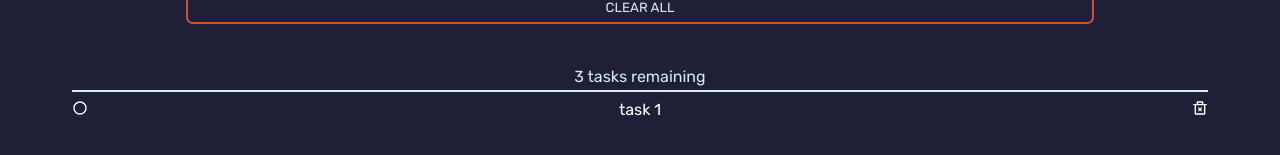
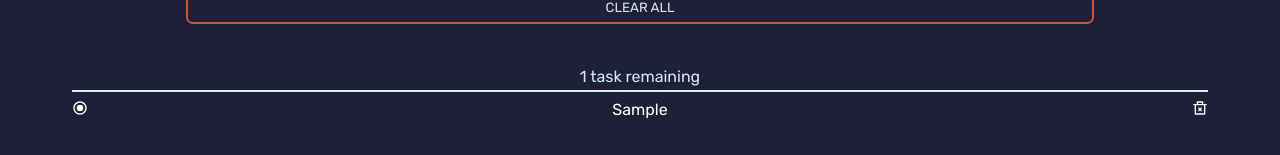
Before and after one commit to wmaKRET/better-todolist, a React (Create React App) app: page / in a window 1280 px wide. Both pictures are taken after typing "Sample" into the empty fields and a click on the button "ADD TASK". Shown: the part 307-462 px from the top of the page. Built offline with nearby package versions, Linux system fonts and the light colour scheme.

Commit message:
Update TasksListContainer to show current tasks

```diff
--- a/src/components/tasks-list/TasksList.js
+++ b/src/components/tasks-list/TasksList.js
@@ -16,12 +16,10 @@ const List = () => {
         setTasks(prevTasks => [...prevTasks, createTask(inputValue)])
     }
 
-    console.log(tasks)
-
     return (
         <div className="task-list">
-            <TasksListMenu addTask={addTask}/>
-            <TasksListContainer />
+            <TasksListMenu addTask={addTask} />
+            <TasksListContainer tasks={tasks} />
         </div>
     )
 }
--- a/src/components/tasks-list/TasksListContainer.js
+++ b/src/components/tasks-list/TasksListContainer.js
@@ -1,14 +1,22 @@
 import TasksListItem from "./TasksListItem"
 
-const TasksListContainer = () => {
+const TasksListContainer = ({ tasks }) => {
+    const taskElements = tasks.map(item => (
+        <TasksListItem key={item.id} task={item}/>
+    ))
+
     return (
         <div className="task-list__list">
             <p
                 className="task-list__list-remaining"
             >
-                3 tasks remaining
+                {
+                    tasks.length === 1
+                        ? `${tasks.length} task remaining`
+                        : `${tasks.length} tasks remaining`
+                }
             </p>
-            <TasksListItem />
+            {taskElements}
         </div>
     )
 }
--- a/src/components/tasks-list/TasksListItem.js
+++ b/src/components/tasks-list/TasksListItem.js
@@ -7,11 +7,15 @@ import {
     RiDeleteBin2Fill
 } from "react-icons/ri"
 
-const TasksListItem = () => {
+const TasksListItem = ({ task }) => {
     return (
         <div className="task-list__list-item">
-            <MdOutlineRadioButtonUnchecked />
-            <p>task 1</p>
+            {
+                task.isCompleted
+                    ? <MdOutlineRadioButtonUnchecked />
+                    : <MdOutlineRadioButtonChecked />
+            }
+            <p>{task.value}</p>
             <RiDeleteBin2Line />
         </div>
     )
```
